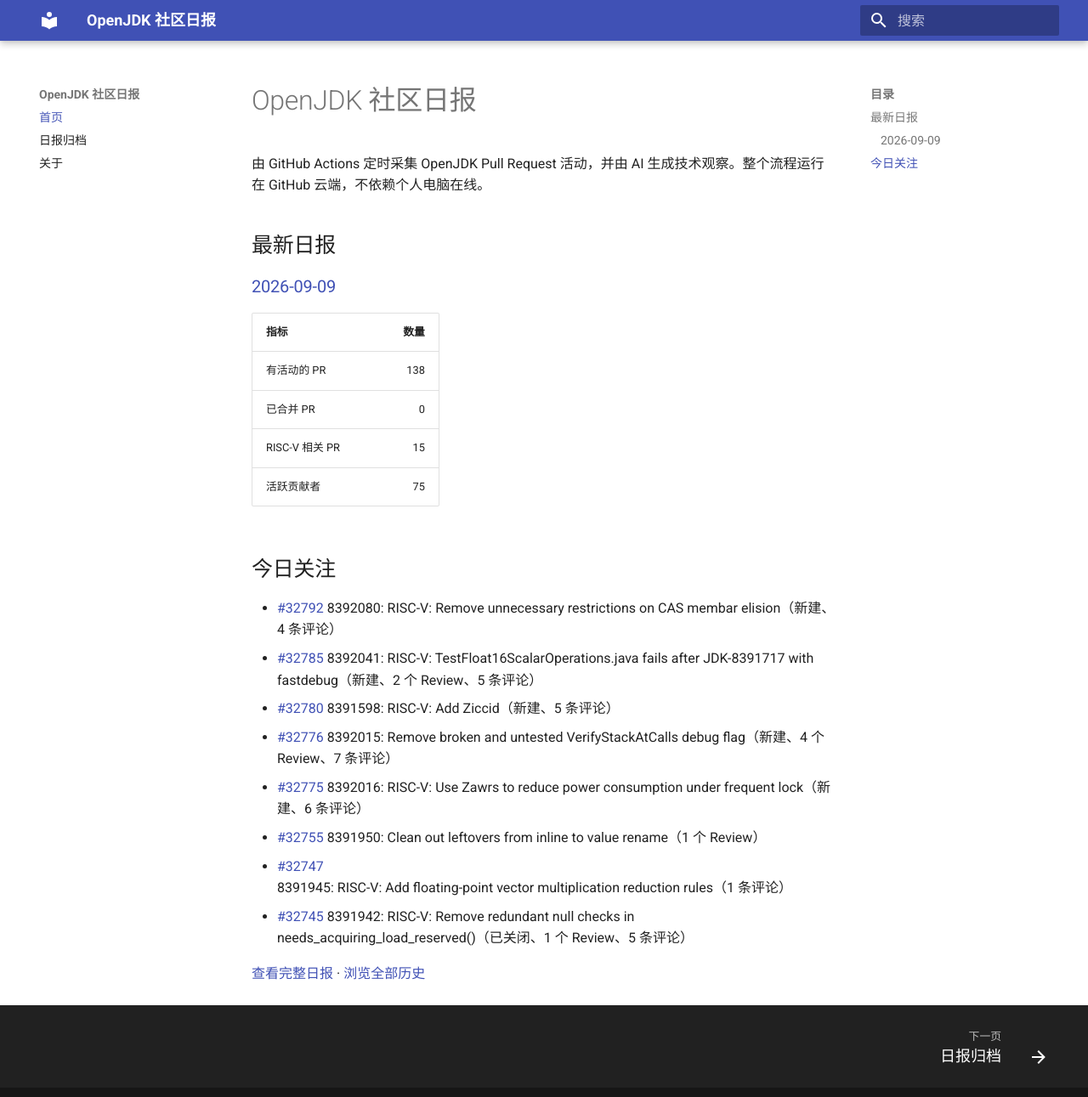
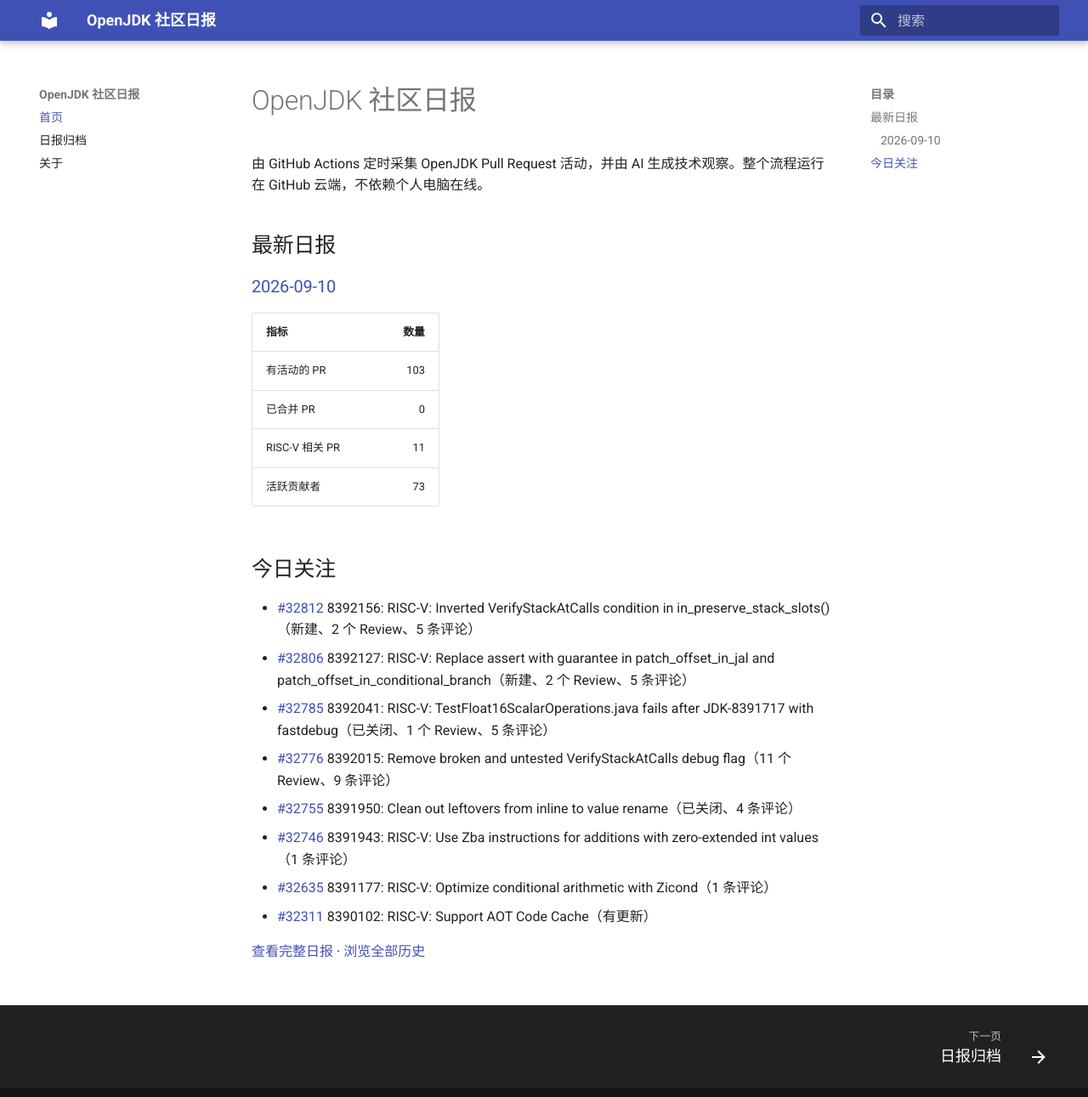
Before and after one commit to DingliZhang/openjdk-daily, an MkDocs documentation site: the page built from docs/index.md, in a window 1280 px wide and 1304 px high. Shown: the top 1291 px of the window at 85% size. Built offline with MkDocs 1.6.1 and Material for MkDocs 9.7.7, drawn with Linux system fonts in a browser that asks for light colours.

Commit message:
report: add OpenJDK daily report

```diff
--- a/docs/index.md
+++ b/docs/index.md
@@ -4,24 +4,24 @@
 
 ## 最新日报
 
-### [2026-09-09](reports/2026/2026-09-09.md)
+### [2026-09-10](reports/2026/2026-09-10.md)
 
 | 指标 | 数量 |
 |---|---:|
-| 有活动的 PR | 138 |
+| 有活动的 PR | 103 |
 | 已合并 PR | 0 |
-| RISC-V 相关 PR | 15 |
-| 活跃贡献者 | 75 |
+| RISC-V 相关 PR | 11 |
+| 活跃贡献者 | 73 |
 
 ## 今日关注
 
-- [#32792](https://github.com/openjdk/jdk/pull/32792) 8392080: RISC-V: Remove unnecessary restrictions on CAS membar elision（新建、4 条评论）
-- [#32785](https://github.com/openjdk/jdk/pull/32785) 8392041: RISC-V: TestFloat16ScalarOperations.java fails after JDK-8391717 with fastdebug（新建、2 个 Review、5 条评论）
-- [#32780](https://github.com/openjdk/jdk/pull/32780) 8391598: RISC-V: Add Ziccid（新建、5 条评论）
-- [#32776](https://github.com/openjdk/jdk/pull/32776) 8392015: Remove broken and untested VerifyStackAtCalls debug flag（新建、4 个 Review、7 条评论）
-- [#32775](https://github.com/openjdk/jdk/pull/32775) 8392016: RISC-V: Use Zawrs to reduce power consumption under frequent lock（新建、6 条评论）
-- [#32755](https://github.com/openjdk/jdk/pull/32755) 8391950: Clean out leftovers from inline to value rename（1 个 Review）
-- [#32747](https://github.com/openjdk/jdk/pull/32747) 8391945: RISC-V: Add floating-point vector multiplication reduction rules（1 条评论）
-- [#32745](https://github.com/openjdk/jdk/pull/32745) 8391942: RISC-V: Remove redundant null checks in needs_acquiring_load_reserved()（已关闭、1 个 Review、5 条评论）
+- [#32812](https://github.com/openjdk/jdk/pull/32812) 8392156: RISC-V: Inverted VerifyStackAtCalls condition in in_preserve_stack_slots()（新建、2 个 Review、5 条评论）
+- [#32806](https://github.com/openjdk/jdk/pull/32806) 8392127: RISC-V: Replace assert with guarantee in patch_offset_in_jal and patch_offset_in_conditional_branch（新建、2 个 Review、5 条评论）
+- [#32785](https://github.com/openjdk/jdk/pull/32785) 8392041: RISC-V: TestFloat16ScalarOperations.java fails after JDK-8391717 with fastdebug（已关闭、1 个 Review、5 条评论）
+- [#32776](https://github.com/openjdk/jdk/pull/32776) 8392015: Remove broken and untested VerifyStackAtCalls debug flag（11 个 Review、9 条评论）
+- [#32755](https://github.com/openjdk/jdk/pull/32755) 8391950: Clean out leftovers from inline to value rename（已关闭、4 条评论）
+- [#32746](https://github.com/openjdk/jdk/pull/32746) 8391943: RISC-V: Use Zba instructions for additions with zero-extended int values（1 条评论）
+- [#32635](https://github.com/openjdk/jdk/pull/32635) 8391177: RISC-V: Optimize conditional arithmetic with Zicond（1 条评论）
+- [#32311](https://github.com/openjdk/jdk/pull/32311) 8390102: RISC-V: Support AOT Code Cache（有更新）
 
-[查看完整日报](reports/2026/2026-09-09.md) · [浏览全部历史](reports/index.md)
+[查看完整日报](reports/2026/2026-09-10.md) · [浏览全部历史](reports/index.md)
```
Also changed, not shown: docs/reports/2026/2026-09-10.md (added, +225 -0 lines), docs/reports/index.md (+2 -1 lines), 2 other files.
